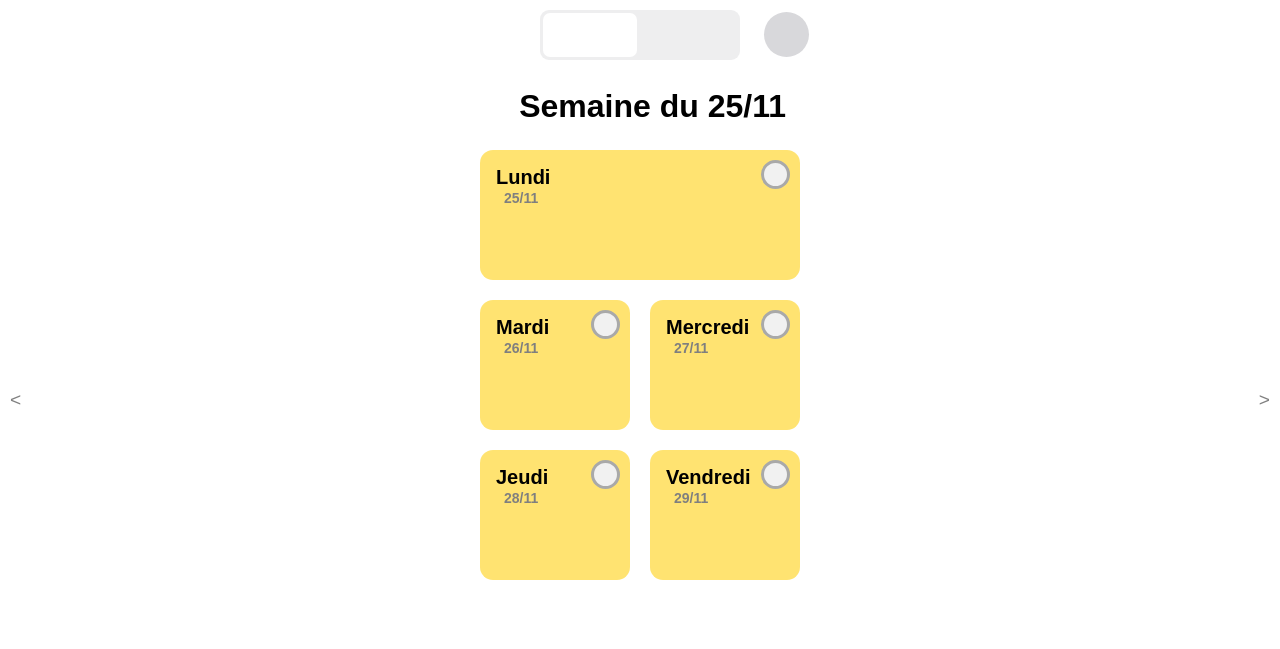
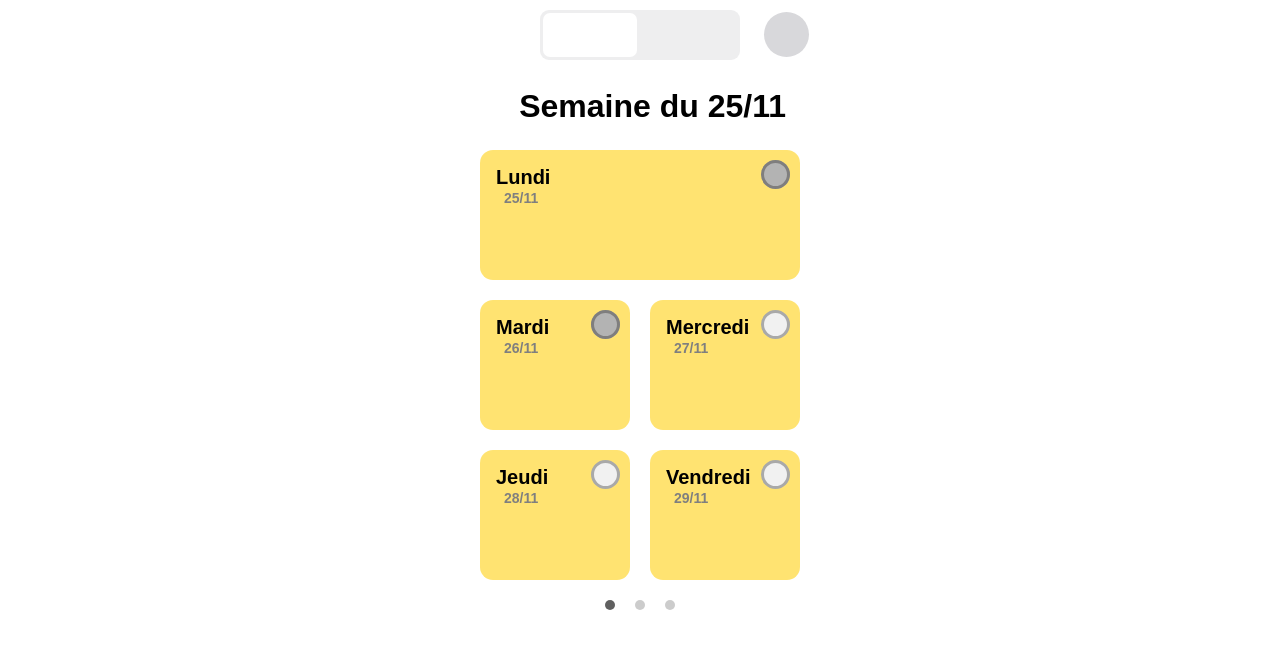
Before and after one commit to AymericNoblanc/Reservation_app, a Flask app: template templates/noblanc_app.html in a window 1280 px wide. Shown: the top 649 px of the page. Run offline with Flask 3, Linux system fonts and the light colour scheme; the template is opened without the code that fills it, so the values that code supplies are empty; some libraries are stand-ins or nearby versions.

Commit message:
Ajout du fait que les reservation ne sont plus possible pour les jours dans le passé Que cela deviens orange (et non que ça reste rouge) quand on est inscrit tout seul sur une date Et l'indicateur de scroll en bas au lieu des 2 fleches sur les cotés
Signed-off-by: AymericNoblanc <aymeric.noblanc@gmail.com>

```diff
--- a/static/app_styles.css
+++ b/static/app_styles.css
@@ -243,6 +243,20 @@ nav .animation {
   border: 3px solid #3ab638; /* Dark gray border */
 }
 
+.self-circle-old {
+  position: absolute;
+  top: 10px;
+  right: 10px;
+  width: 23px;
+  height: 23px;
+  background-color: rgba(89, 88, 88, 0.40);
+  border: 3px solid rgba(89, 88, 88, 0.20);
+  border-radius: 50%;
+  display: flex;
+  align-items: center;
+  justify-content: center;
+}
+
 .nbResa{
   position: absolute;
   color: #606060;
@@ -282,6 +296,29 @@ nav .animation {
   justify-content: center;
   align-items: center;
   font-size: 1.2em;
+}
+
+/* Conteneur des indicateurs */
+.scroll-indicator {
+  display: flex;
+  justify-content: center;
+  align-items: center;
+  margin-top: 20px; /* Espace au-dessus */
+}
+
+/* Style des points */
+.scroll-indicator .indicator {
+  width: 10px; /* Taille du point */
+  height: 10px; /* Taille du point */
+  margin: 0 10px; /* Espacement entre les points */
+  background-color: #ccc; /* Couleur des points inactifs */
+  border-radius: 50%; /* Cercle parfait */
+  transition: background-color 0.3s ease; /* Animation pour le changement de couleur */
+}
+
+/* Point actif */
+.scroll-indicator .indicator.active {
+  background-color: #606060; /* Couleur du point actif */
 }
 
 
--- a/templates/noblanc_app.html
+++ b/templates/noblanc_app.html
@@ -18,8 +18,11 @@
 
     <div class="container x mandatory-scroll-snapping" id="weekSelector"></div>
 
-    <div class="scroll-button-left" style="left: 10px">&lt;</div>
-    <div class="scroll-button-right" style="right: 10px;">&gt;</div>
+    <div class="scroll-indicator">
+        <span class="indicator left active"></span>
+        <span class="indicator"></span>
+        <span class="indicator right"></span>
+    </div>
 
     <script src="{{ url_for('static', filename='app_script.js') }}"></script>
 </body>
```
Also changed, not shown: static/app_script.js (+36 -7 lines), templates/teamsquare_app.html (+5 -2 lines), templates/test_app.html (+5 -2 lines).
